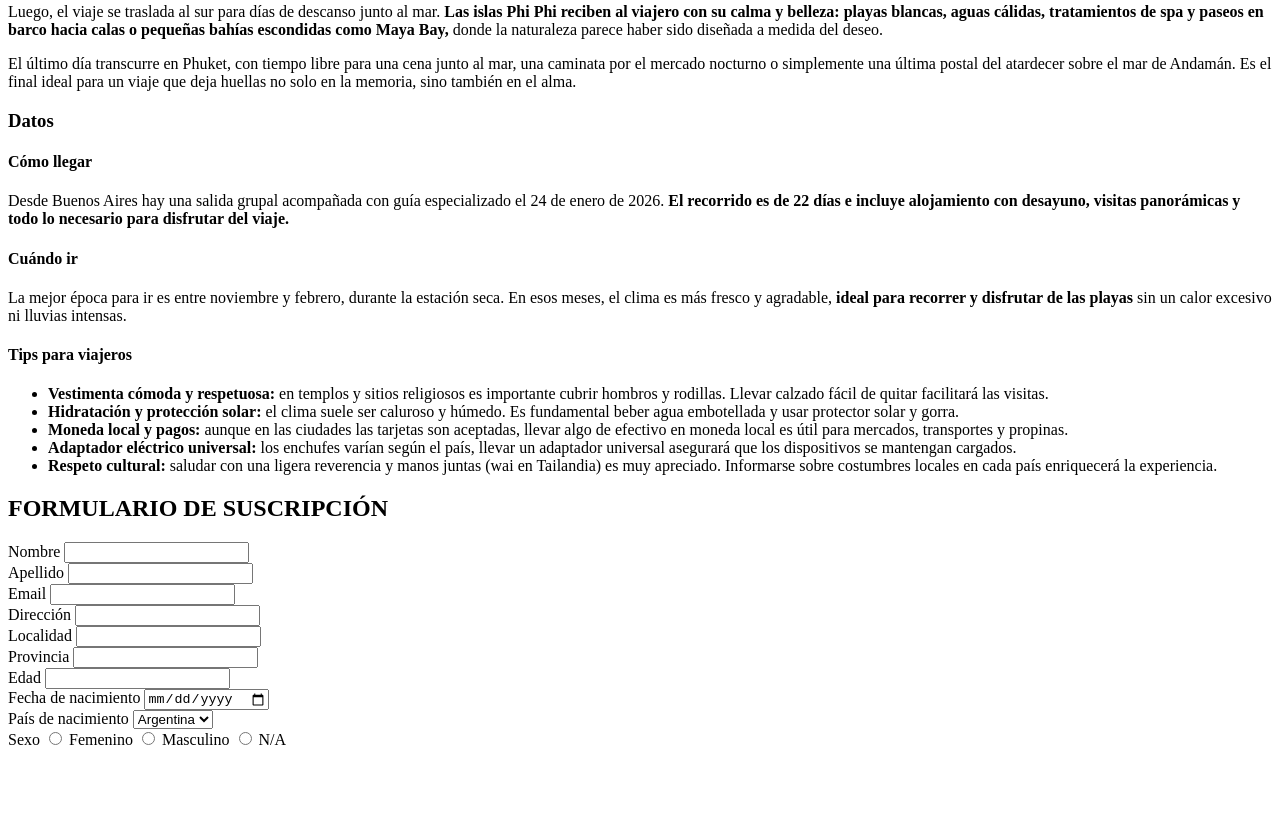
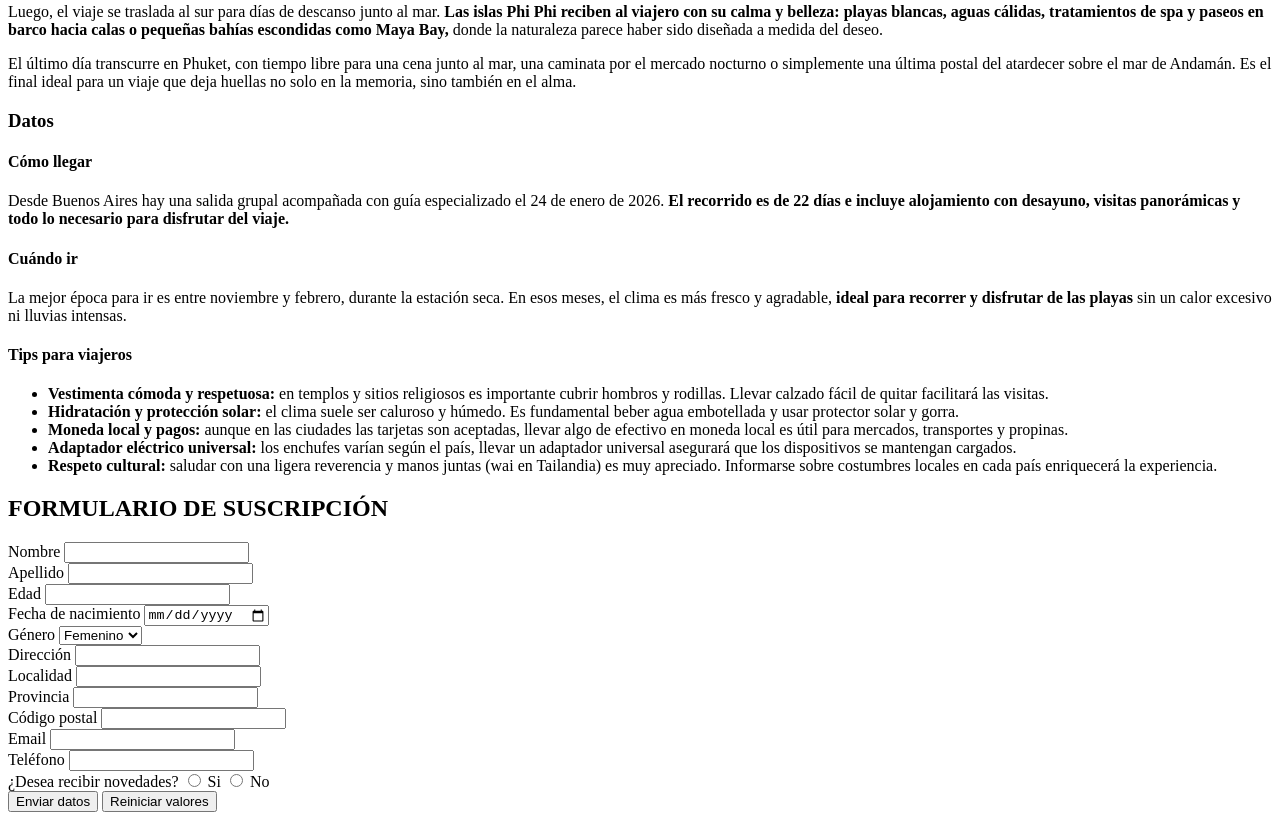
Before and after one commit to brunos-1dev/intro-web-2025, a plain HTML site: page index.html in a window 1280 px wide. Shown: the part 1900-2720 px from the top of the page. Before the commit the page ends 2657 px from the top, so only its background shows below. Drawn offline with Linux system fonts and the light colour scheme.

Commit message:
New changes to the form

```diff
--- a/index.html
+++ b/index.html
@@ -119,8 +119,20 @@
                 <input id="apellido" name="apellido" type="text">
             </div>
             <div>
-                <label for="email">Email</label>
-                <input id="email" name="email" type="email">
+                <label for="edad">Edad</label>
+                <input id="edad" name="edad" type="number">
+            </div>
+            <div>
+                <label for="fecha">Fecha de nacimiento</label>
+                <input id="fecha" name="fecha" type="date">
+            </div>
+            <div>
+                <label for="genero">Género</label>
+                <select name="genero">
+                    <option value="FEM">Femenino</option>
+                    <option value="MAS">Masculino</option>
+                    <option value="NBI">No binario</option>
+                </select>
             </div>
             <div>
                 <label for="direccion">Dirección</label>
@@ -135,33 +147,27 @@
                 <input id="provincia" name="provincia" type="text">
             </div>
             <div>
-                <label for="edad">Edad</label>
-                <input id="edad" name="edad" type="number">
+                <label for="codigo">Código postal</label>
+                <input id="codigo" name="codigo" type="number">
             </div>
             <div>
-                <label for="fecha">Fecha de nacimiento</label>
-                <input id="fecha" name="fecha" type="date">
+                <label for="email">Email</label>
+                <input id="email" name="email" type="email">
             </div>
             <div>
-                <label for="pais">País de nacimiento</label>
-                <select name="pais">
-                    <option value="ARG">Argentina</option>
-                    <option value="BRA">Brasil</option>
-                    <option value="URU">Uruguay</option>
-                    <option value="PAR">Paraguay</option>
-                    <option value="CHI">Chile</option>
-                    <option value="PER">Perú</option>
-                </select>
+                <label for="telefono">Teléfono</label>
+                <input id="telefono" name="telefono" type="number">
             </div>
             <div>
-                <span>Sexo</span>
-                <input type="radio" name="sex" value="F"> Femenino
-                <input type="radio" name="sex" value="M"> Masculino
-                <input type="radio" name="sex" value="N"> N/A
+                <span>¿Desea recibir novedades?</span>
+                <input type="radio" name="sino" value="S"> Si
+                <input type="radio" name="sino" value="N"> No
             </div>
-
+            <div>
+                <input type="submit" value="Enviar datos">
+                <input type="reset" value="Reiniciar valores">
+            </div>
     </form>
-
     </div>
 
 </body>
```
